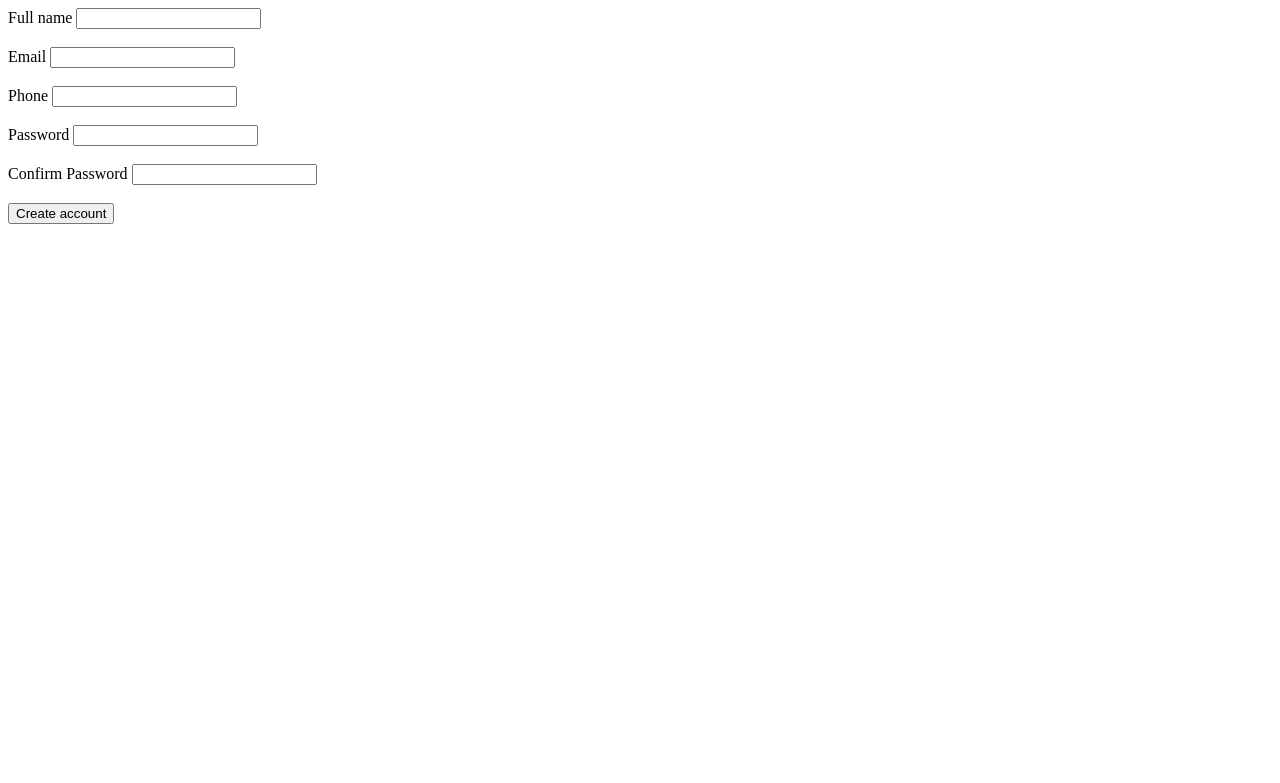
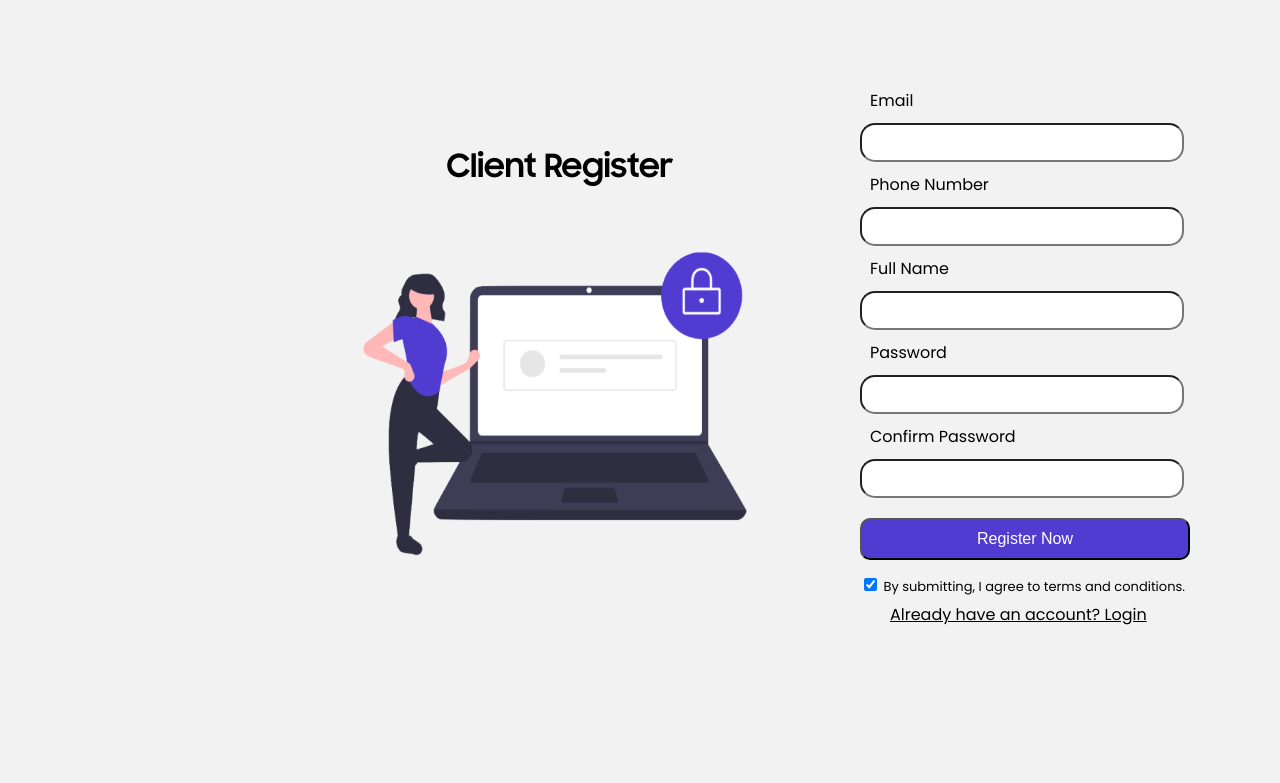
Before and after one commit to kitarp07/teamCUx, a Django app: page /client/register in a window 1280 px wide; the page is wider, and only the part inside the window is pictured. Shown: the top 783 px of that part. Run offline with Django 3.2, Linux system fonts and the light colour scheme.

Commit message:
client reg front

```diff
--- a/client/forms.py
+++ b/client/forms.py
@@ -1,5 +1,4 @@
 import imp
-from attr import fields
 from django.forms import ModelForm
 from client.models import UxClient
 
--- /dev/null
+++ b/static/css/register.css
@@ -0,0 +1,158 @@
+@import url('https://fonts.googleapis.com/css2?family=Poppins:wght@400;500;600&display=swap');
+
+@font-face {
+    font-family: "Samsung";
+    src: url(../fonts/samsungsharpsans-bold.otf);
+}
+
+
+/*-------- Cancels the arrow key on number input box----------- */
+/* Chrome, Safari, Edge, Opera */
+input::-webkit-outer-spin-button,
+input::-webkit-inner-spin-button {
+    -webkit-appearance: none;
+    margin: 0;
+}
+
+/* Firefox */
+input[type=number] {
+    -moz-appearance: textfield;
+}
+
+
+body {
+    background: #F2F2F2;
+    padding: 0;
+    margin: 0;
+    font-family: 'Poppins', sans-serif;
+}
+
+.form {
+    width: 1500px;
+    /* margin: 80px auto 0 auto; */
+    padding: 80px auto 0 auto;
+    height: 700px;
+    display: flex;
+    align-items: center;
+    justify-content: center;
+}
+
+
+/*---------------- for the image side---------------- */
+.imgfield {
+    float: left;
+    padding-right: 50px;
+}
+
+.form h2 {
+    text-align: center;
+    margin: 80px 0 0 0;
+    font-size: 32px;
+    font-family: "Samsung", sans-serif;
+}
+
+.form img {
+    width: 500px;
+    height: 400px;
+    margin: 0 auto;
+    padding: 20px 0;
+}
+
+
+/*-------------- for the input side-------------- */
+
+.form .lbl {
+    display: block;
+    margin: 10px;
+}
+
+.form .inp {
+    /* padding: 10px 80px; */
+    border-radius: 15px;
+    font-size: larger;
+    padding: 0 10px;
+    width: 300px;
+    height: 35px;
+}
+
+.form button {
+    display: block;
+    margin-top: 10px;
+    margin-bottom: 10px;
+    background: #513CD2;
+    color: white;
+    border-radius: 10px;
+    margin-top: 20px;
+    padding: 10px 115px;
+    font-size: medium;
+}
+
+.form button:hover {
+    background: #7479F8;
+}
+
+.form agree {
+    margin-top: 15px;
+    display: block;
+    font-size: small;
+}
+
+.form a {
+    justify-content: center;
+    color: black;
+    position: relative;
+    left: 30px;
+    top: 5px;
+}
+
+
+@media screen and (max-width: 800px) {
+    .form {
+        width: 500px;
+        align-items: center;
+        justify-content: center;
+        display: inline;
+    }
+
+    /*---------------- for the image side---------------- */
+    .form img {
+        display: none;
+    }
+
+    .form h2 {
+        justify-content: center;
+        align-items: center;
+        padding-left: 40px;
+    }
+
+    .imgfield {
+        float: none;
+    }
+
+    /*-------------- for the input side-------------- */
+    .form .inp {
+        /* padding: 10px 80px; */
+        border-radius: 15px;
+        padding: 0 10px;
+        width: 300px;
+        height: 35px;
+        margin-left: 20px;
+    }
+
+    .form .lbl {
+        margin-left: 20px;
+    }
+
+    .form button {
+        margin-left: 20px;
+    }
+
+    .form agree {
+        margin-left: 20px;
+    }
+
+    .form a {
+        margin-left: 20px;
+    }
+
+}
--- a/templates/client/register.html
+++ b/templates/client/register.html
@@ -1,33 +1,55 @@
-<form method="post">
-    {%csrf_token%}
-    <label>Full name</label>
-    <input type="text" name="name" required/>
-    <br>
-    <br>
+{% load static %}
+<!DOCTYPE html>
+<!--[if lt IE 7]>      <html class="no-js lt-ie9 lt-ie8 lt-ie7"> <![endif]-->
+<!--[if IE 7]>         <html class="no-js lt-ie9 lt-ie8"> <![endif]-->
+<!--[if IE 8]>         <html class="no-js lt-ie9"> <![endif]-->
+<!--[if gt IE 8]>      <html class="no-js"> <!--<![endif]-->
+<html>
 
-    <label>Email</label>
-    <input type="text" name="email" required/>
-    <br>
-    <br>
+<head>
+    <meta charset="utf-8">
+    <meta http-equiv="X-UA-Compatible" content="IE=edge">
+    <title>Register</title>
+    <meta name="description" content="">
+    <meta name="viewport" content="width=device-width, initial-scale=1">
+    <link rel="stylesheet" href="{% static 'css/register.css' %}">
+</head>
 
-    <label>Phone</label>
-    <input type="text" name="phone" required/>
-    <br>
-    <br>
+<body>
+    <!--[if lt IE 7]>
+            <p class="browsehappy">You are using an <strong>outdated</strong> browser. Please <a href="#">upgrade your browser</a> to improve your experience.</p>
+        <![endif]-->
+    <div class="container">
+        <div class="form">
+            <div class="imgfield">
+                <h2>Client Register</h2>
+                <!------------ image on the left side --------------->
+                <img src="{% static 'images/secure_login_pdn4 2.png' %}" alt="register image">
+            </div>
+            <form method="post">
+                {%csrf_token%}
+                <label class="lbl">Email</label>
+                <input class="inp" name="email">
+                <label class="lbl">Phone Number</label>
+                <input class="inp" type="number" name="phone">
+                <label class="lbl">Full Name</label>
+                <input class="inp" name="name">
+                <label class="lbl">Password</label>
+                <input class="inp" type="password" name="password" required>
+                <label class="lbl">Confirm Password</label>
+                <input class="inp" type="password" name="cpassword">
+                <button type="submit" name="register" value="Create account">Register Now</button>
+                <!---------------- User Agreement ---------------->
+                <agree>
+                    <input type="checkbox" checked="checked">
+                    By submitting, I agree to terms and conditions.
+                </agree>
+                <a href="#link">Already have an account? Login</a>
+            </form>
+        </div>
+    </div>
 
-    <label>Password</label>
-    <input type="password" name="password" required/>
-    <br>
-    <br>
+    <script src="" async defer></script>
+</body>
 
-    <label>Confirm Password</label>
-    <input type="password" name="cpassword" />
-    <br>
-    <br>
-
-    <input type="submit" name="register" value="Create account"  />
-
-
-
-
-</form>
+</html>
--- a/testmyux/settings.py
+++ b/testmyux/settings.py
@@ -84,7 +84,7 @@ DATABASES = {
 
         'USER': 'postgres',
 
-        'PASSWORD': 'kitarp1234',
+        'PASSWORD': 'admin',
 
         'HOST': 'localhost',
 
@@ -130,3 +130,7 @@ USE_TZ = True
 # https://docs.djangoproject.com/en/3.0/howto/static-files/
 
 STATIC_URL = '/static/'
+
+STATICFILES_DIRS = [
+    str(os.path.join(BASE_DIR, 'static')),
+]
```
Also changed, not shown: static/fonts/samsungsharpsans-bold.otf (added), static/fonts/samsungsharpsans-medium.otf (added), static/fonts/samsungsharpsans.otf (added), static/images/secure_login_pdn4 2.png (added).
